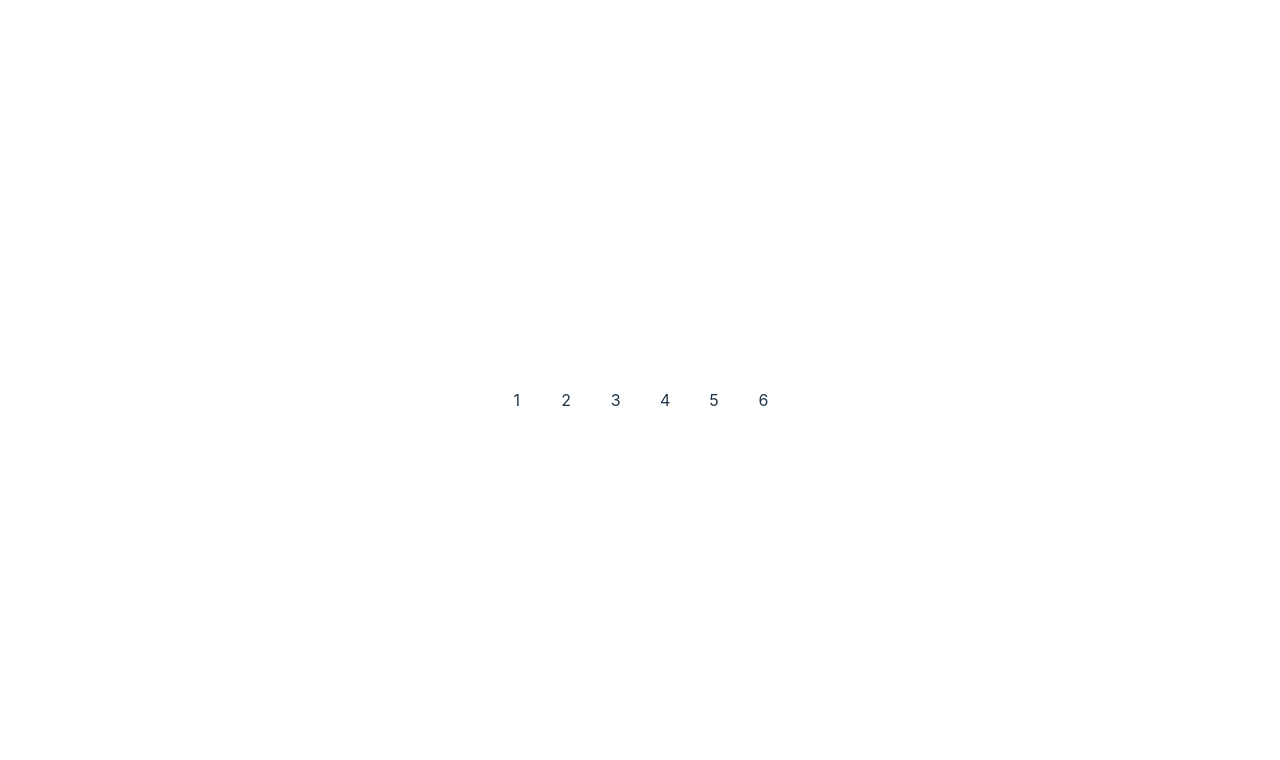
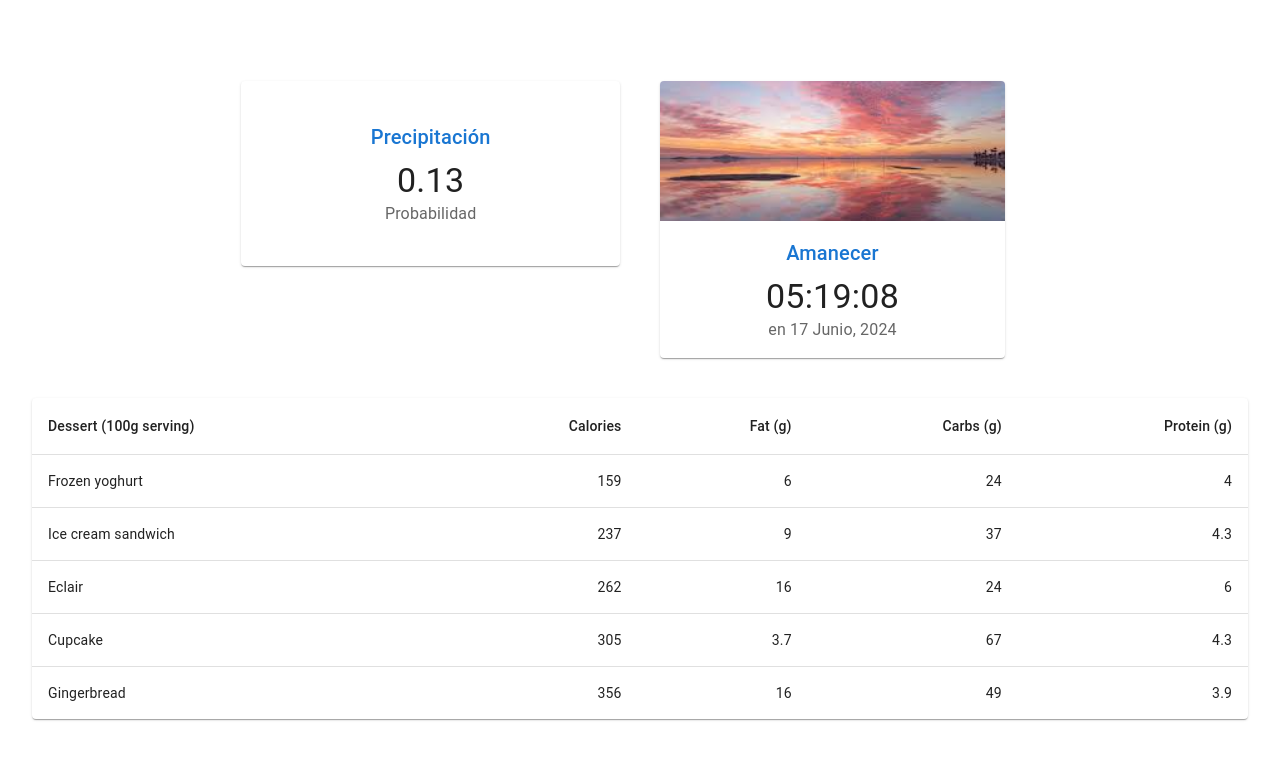
Before and after one commit to luisenjs/dashboard, a React (Vite) app: page / in a window 1280 px wide. Shown: the top 760 px of the page. Built offline with nearby package versions, Linux system fonts and the light colour scheme.

Commit message:
Trabajando con MUI

```diff
--- a/src/App.tsx
+++ b/src/App.tsx
@@ -1,22 +1,34 @@
-import { useState } from 'react'
-import Grid from '@mui/material/Unstable_Grid2'
-import reactLogo from './assets/react.svg'
-import viteLogo from '/vite.svg'
+//import { useState } from 'react'
+import Grid from '@mui/material/Unstable_Grid2';
+import Indicator from './components/Indicator';
+import Summary from './components/Summary';
+import BasicTable from './components/BasicTable';
+//import reactLogo from './assets/react.svg'
+//import viteLogo from '/vite.svg'
 import './App.css'
 
 function App() {
-  const [count, setCount] = useState(0)
+	//const [count, setCount] = useState(0)
 
-  return (
-    <Grid container spacing={5}>
-	      <Grid xs={12} sm={4} md={3} lg={2}>1</Grid>
-	      <Grid xs={6} sm={4} md={3} lg={2}>2</Grid>
-	      <Grid xs={6} sm={4} md={3} lg={2}>3</Grid>
-	      <Grid xs={12} sm={4} md={3} lg={2}>4</Grid>
-	      <Grid xs={6} sm={4} md={6} lg={2}>5</Grid>
-	      <Grid xs={6} sm={4} md={6} lg={2}>6</Grid>
-	    </Grid>
-  )
+	return (
+		<Grid
+			container
+			spacing={5}
+			justifyContent="space-between"
+		>
+			<Grid xs={0} sm={0} md={1} lg={2}></Grid>
+			<Grid xs={12} sm={6} md={5} lg={4}>
+				<Indicator title="Precipitación" subtitle="Probabilidad" value={0.13} />
+			</Grid>
+			<Grid xs={12} sm={6} md={5} lg={4}>
+				<Summary></Summary>
+			</Grid>
+			<Grid xs={0} sm={0} md={1} lg={2}></Grid>
+			<Grid xs={12} sm={12} md={12} lg={12}>
+				<BasicTable />
+			</Grid>
+		</Grid>
+	)
 }
 
 export default App
--- /dev/null
+++ b/src/components/BasicTable.tsx
@@ -0,0 +1,59 @@
+import Table from '@mui/material/Table';
+import TableBody from '@mui/material/TableBody';
+import TableCell from '@mui/material/TableCell';
+import TableContainer from '@mui/material/TableContainer';
+import TableHead from '@mui/material/TableHead';
+import TableRow from '@mui/material/TableRow';
+import Paper from '@mui/material/Paper';
+
+function createData(
+  name: string,
+  calories: number,
+  fat: number,
+  carbs: number,
+  protein: number,
+) {
+  return { name, calories, fat, carbs, protein };
+}
+
+const rows = [
+  createData('Frozen yoghurt', 159, 6.0, 24, 4.0),
+  createData('Ice cream sandwich', 237, 9.0, 37, 4.3),
+  createData('Eclair', 262, 16.0, 24, 6.0),
+  createData('Cupcake', 305, 3.7, 67, 4.3),
+  createData('Gingerbread', 356, 16.0, 49, 3.9),
+];
+
+export default function BasicTable() {
+  return (
+    <TableContainer component={Paper}>
+      <Table sx={{ minWidth: 650 }} aria-label="simple table">
+        <TableHead>
+          <TableRow>
+            <TableCell>Dessert (100g serving)</TableCell>
+            <TableCell align="right">Calories</TableCell>
+            <TableCell align="right">Fat&nbsp;(g)</TableCell>
+            <TableCell align="right">Carbs&nbsp;(g)</TableCell>
+            <TableCell align="right">Protein&nbsp;(g)</TableCell>
+          </TableRow>
+        </TableHead>
+        <TableBody>
+          {rows.map((row) => (
+            <TableRow
+              key={row.name}
+              sx={{ '&:last-child td, &:last-child th': { border: 0 } }}
+            >
+              <TableCell component="th" scope="row">
+                {row.name}
+              </TableCell>
+              <TableCell align="right">{row.calories}</TableCell>
+              <TableCell align="right">{row.fat}</TableCell>
+              <TableCell align="right">{row.carbs}</TableCell>
+              <TableCell align="right">{row.protein}</TableCell>
+            </TableRow>
+          ))}
+        </TableBody>
+      </Table>
+    </TableContainer>
+  );
+}
--- /dev/null
+++ b/src/components/Indicator.tsx
@@ -0,0 +1,25 @@
+import Config from "../interfaces/Config"
+import Typography from '@mui/material/Typography';
+import Paper from '@mui/material/Paper';
+
+export default function Indicator(config: Config) {
+    return (
+        <Paper
+            sx={{
+                p: 5,
+                display: 'flex',
+                flexDirection: 'column'
+            }}
+        >
+            <Typography component="h2" variant="h6" color="primary" gutterBottom>
+                {config.title}
+            </Typography>
+            <Typography component="p" variant="h4">
+                {config.value.toString()}
+            </Typography>
+            <Typography color="text.secondary" sx={{ flex: 1 }}>
+                {config.subtitle}
+            </Typography>
+        </Paper>
+    )
+}
--- /dev/null
+++ b/src/components/Summary.tsx
@@ -0,0 +1,33 @@
+import Typography from '@mui/material/Typography';
+import Card from '@mui/material/Card';
+import CardContent from '@mui/material/CardContent';
+import CardMedia from '@mui/material/CardMedia';
+import { CardActionArea } from '@mui/material';
+
+import sunrise from '../assets/sunrise.jpeg'
+
+export default function Summary() {
+    return (
+        <Card sx={{ maxWidth: 345 }}>
+            <CardActionArea>
+                <CardMedia
+                    component="img"
+                    height="140"
+                    image={sunrise}
+                    alt="Amanecer"
+                />
+                <CardContent>
+                    <Typography gutterBottom component="h2" variant="h6" color="primary">
+                        Amanecer
+                    </Typography>
+                    <Typography component="p" variant="h4">
+                        05:19:08
+                    </Typography>
+                    <Typography color="text.secondary" sx={{ flex: 1 }}>
+                    	en 17 Junio, 2024
+                    </Typography>
+                </CardContent>
+            </CardActionArea>
+        </Card>
+    )
+}
--- /dev/null
+++ b/src/interfaces/Config.tsx
@@ -0,0 +1,5 @@
+export default interface Config{
+    title?: String;
+    subtitle?: String;
+    value: Number;
+}
```
Also changed, not shown: src/assets/sunrise.jpeg (added).
